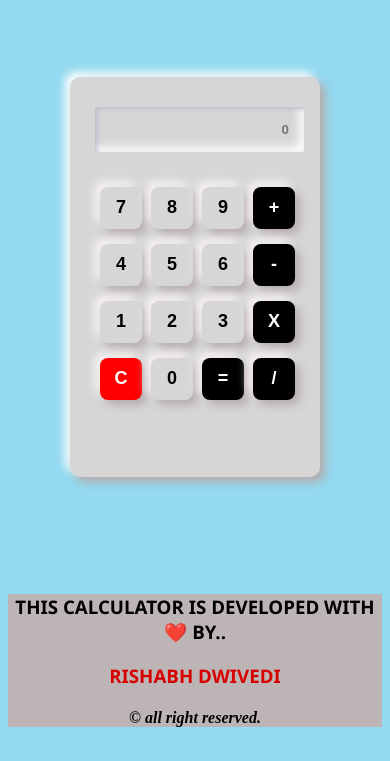
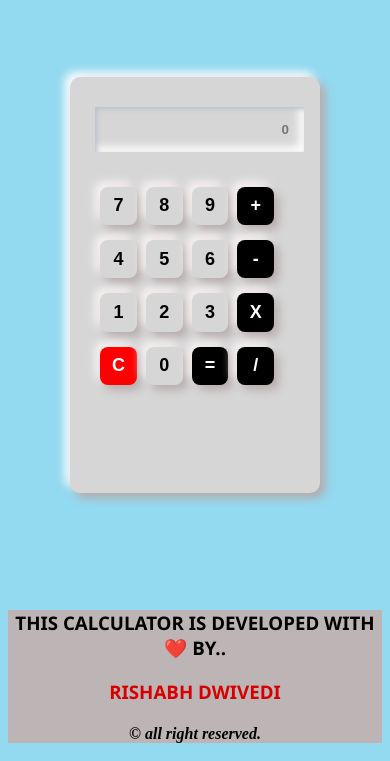
Before and after one commit to Rishabh062/devfolio-digital-calculator, a plain HTML site: page index.html in a window 390 px wide. Shown: the part 83-844 px from the top of the page. Drawn offline with Linux system fonts and the light colour scheme.

Commit message:
Update style.css

```diff
--- a/css/style.css
+++ b/css/style.css
@@ -112,3 +112,14 @@ h4{
         color: white;
     }
 }
+
+@media screen and  (max-width:480px) {
+    .container{
+       height: 26rem;
+    }
+    .button{
+        height: 2.4rem;
+        width: 2.3rem;
+    }
+
+}
```
